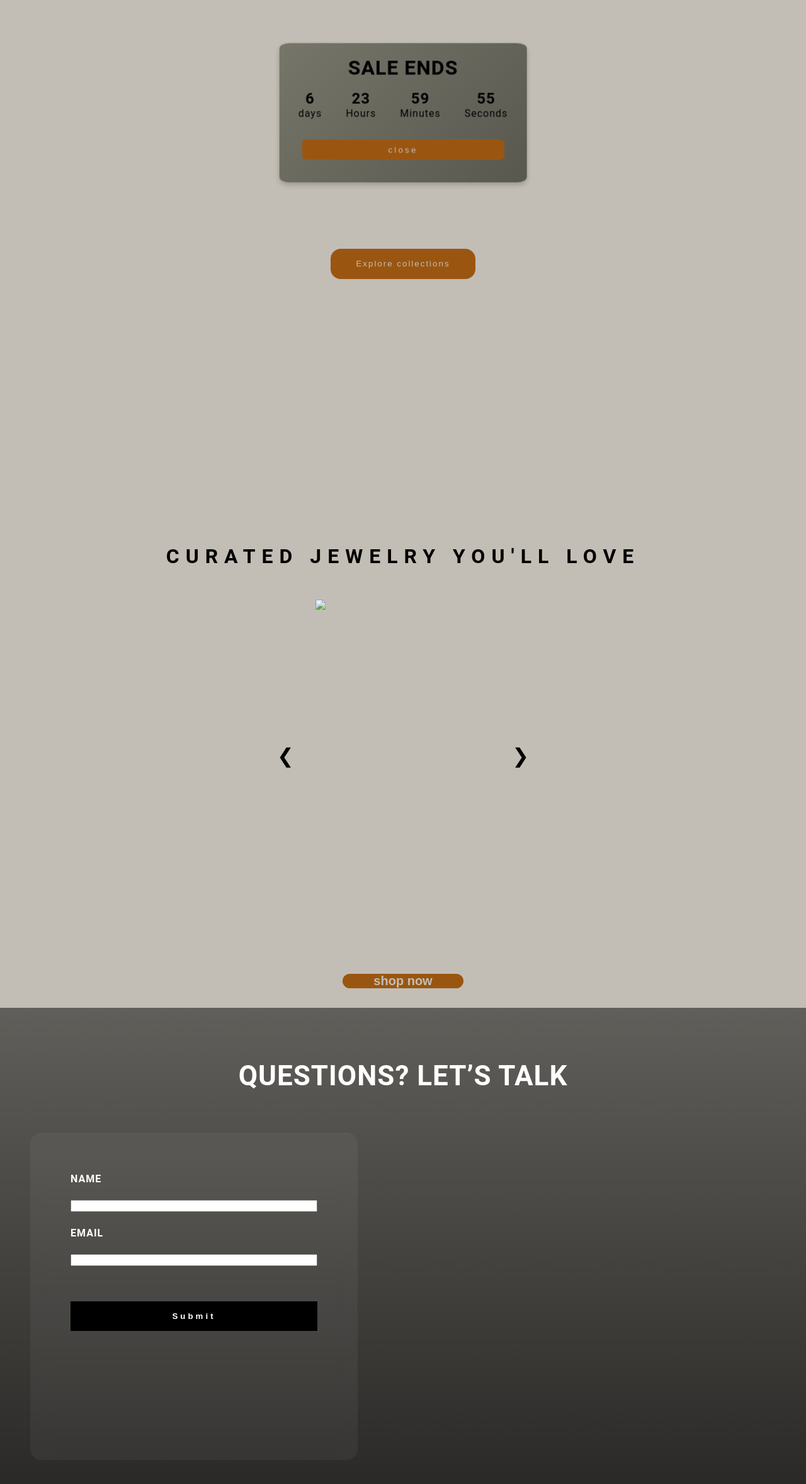
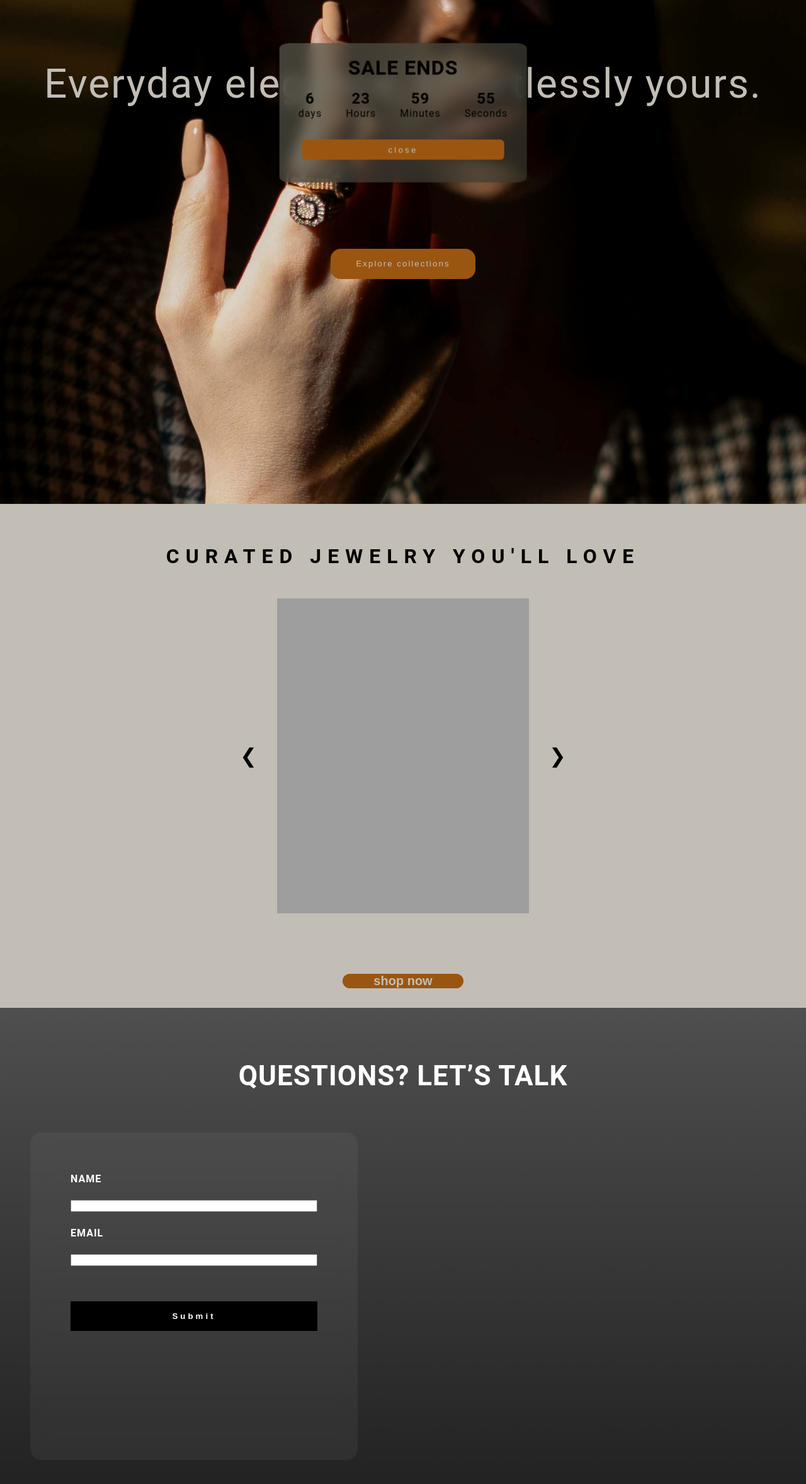
Before and after one commit to ghostle666/JewleryStore, a plain HTML site: page index.html in a window 1280 px wide. Shown: the whole page at 63% size. Drawn offline with Linux system fonts and the light colour scheme; the site is published under a folder, as on GitHub Pages, so addresses that start at the root find nothing.

Commit message:
fixed picture paths

```diff
--- a/index.html
+++ b/index.html
@@ -27,9 +27,9 @@
 <div class="slider">
   <div class="slides">
     <button class="prev" onclick="prevSlide()">&#10094</button>
-    <image class="slide" src="/images/left-product.jpg">
-    <image class="slide" src="/images/center.jpg">
-    <image class="slide" src="/images/right-product.jpg">
+    <image class="slide" src="images/left-product.jpg">
+    <image class="slide" src="images/center.jpg">
+    <image class="slide" src="images/right-product.jpg">
       <button class="next" onclick="nextSlide()">&#10095</button>
     </div>
     <div class="controls">
--- a/stylesheet.css
+++ b/stylesheet.css
@@ -19,7 +19,7 @@ letter-spacing: 1px;
 }
 
 .hero-section {
-background-image: url("/images/hero.jpg");
+background-image: url("images/hero.jpg");
 min-height: 100vh;
 width:100%;
 background-repeat: no-repeat;
@@ -154,7 +154,7 @@ border-radius: 1rem;
   display: flex;
   flex-direction: column;
   justify-content: center;
-  background:linear-gradient(rgba(0, 0, 0, 0.5), rgba(0, 0, 0, 0.8)), url("/images/contact-section.jpg");
+  background:linear-gradient(rgba(0, 0, 0, 0.5), rgba(0, 0, 0, 0.8)), url("images/contact-section.jpg");
   min-height:100vh;
   width:100%;
   background-size: cover;
```
